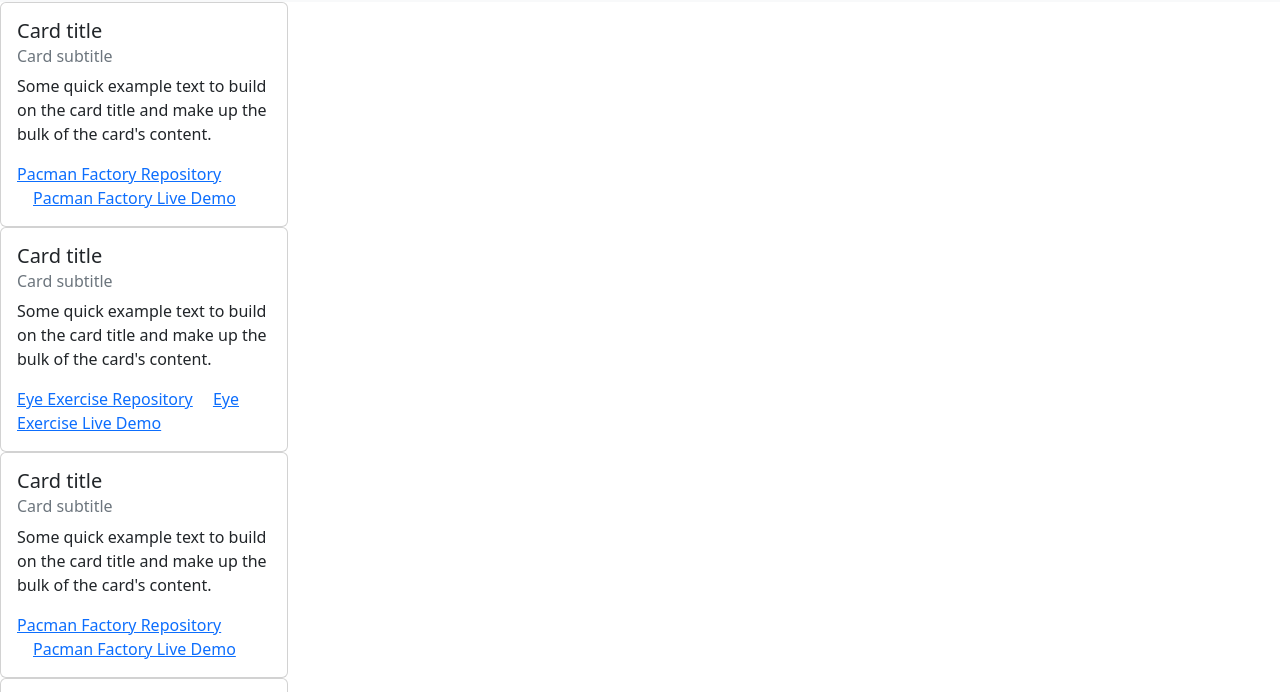
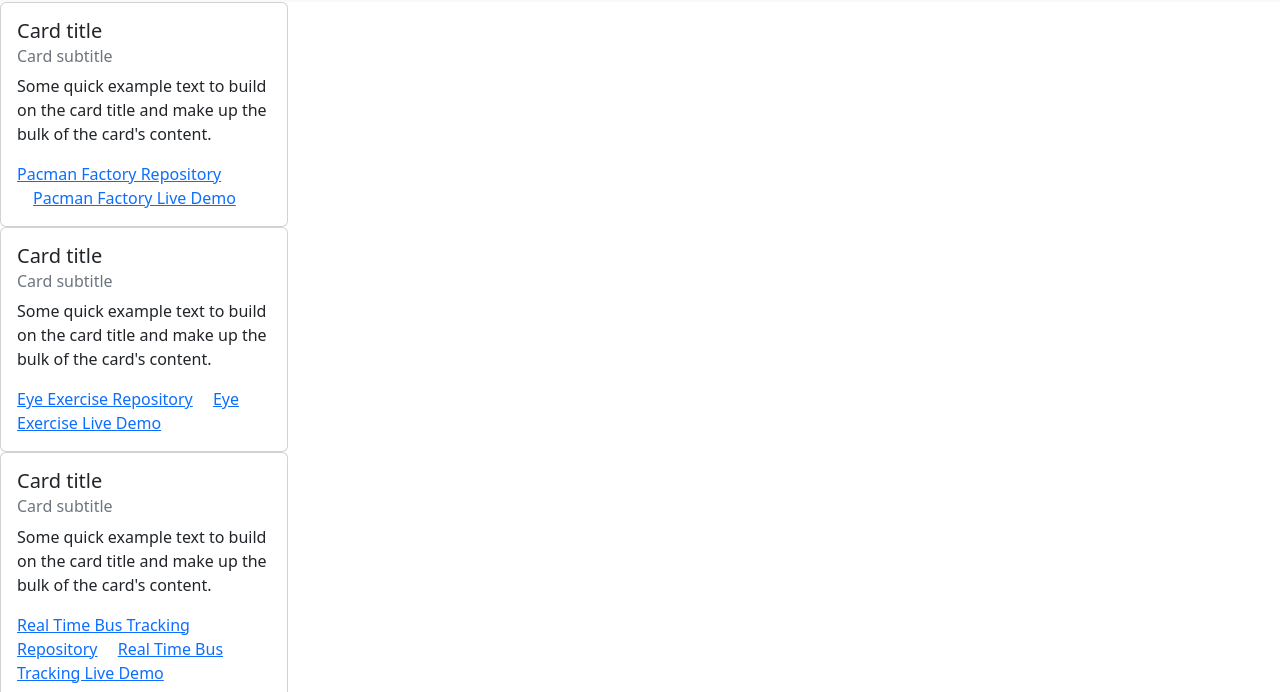
Before and after one commit to ViceNite/Portafolio-Profesional, a plain HTML site: page index.html in a window 1280 px wide. Shown: the part 54-746 px from the top of the page. Drawn offline with nearby package versions, Linux system fonts and the light colour scheme.

Commit message:
bus tracking update

```diff
--- a/index.html
+++ b/index.html
@@ -89,8 +89,8 @@
                           <h5 class="card-title">Card title</h5>
                           <h6 class="card-subtitle mb-2 text-muted">Card subtitle</h6>
                           <p class="card-text">Some quick example text to build on the card title and make up the bulk of the card's content.</p>
-                          <a href="https://github.com/ViceNite/Pacman-Factory" class="card-link">Pacman Factory Repository</a>
-                          <a href="#" class="card-link">Pacman Factory Live Demo</a>
+                          <a href="https://github.com/ViceNite/Real-Time-Bus-Tracking-Repository" class="card-link">Real Time Bus Tracking Repository</a>
+                          <a href="https://vicenite.github.io/Real-Time-Bus-Tracking-Repository/" class="card-link">Real Time Bus Tracking Live Demo</a>
                         </div>
                       </div>
                 </div>
```
